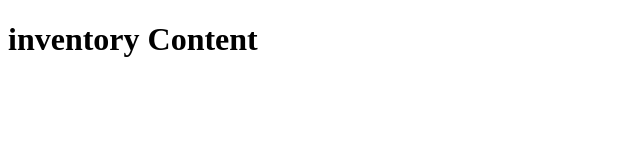
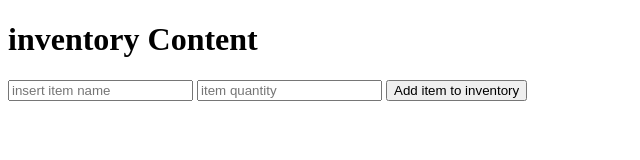
Before and after one commit to idriss30/inventory-manager, a website with bundled scripts: page index.html in a window 1280 px wide. Shown: the whole page, without its empty margins (0-640 px from the left). Built offline with nearby package versions, Linux system fonts and the light colour scheme.

Commit message:
created form to add item to the inventory

```diff
--- a/index.html
+++ b/index.html
@@ -9,6 +9,21 @@
   <body>
     <h1>inventory Content</h1>
     <ul id="list_items"></ul>
+    <form id="add-item-form">
+      <input
+        type="text"
+        name="itemName"
+        placeholder="insert item name"
+        required
+      />
+      <input
+        type="number"
+        name="quantity"
+        placeholder="item quantity"
+        required
+      />
+      <button type="submit">Add item to inventory</button>
+    </form>
 
     <script src="./bundle.js"></script>
   </body>
```
